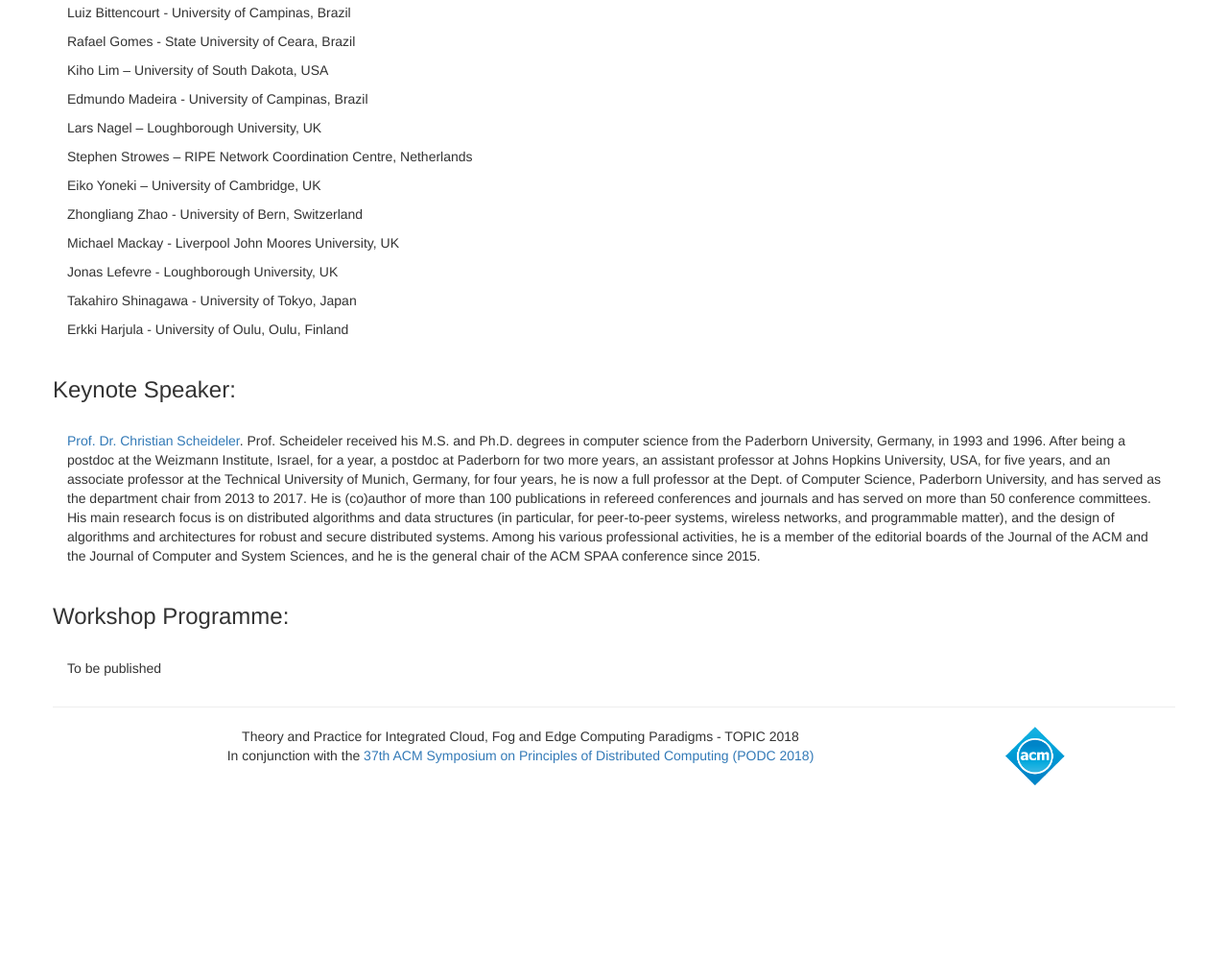
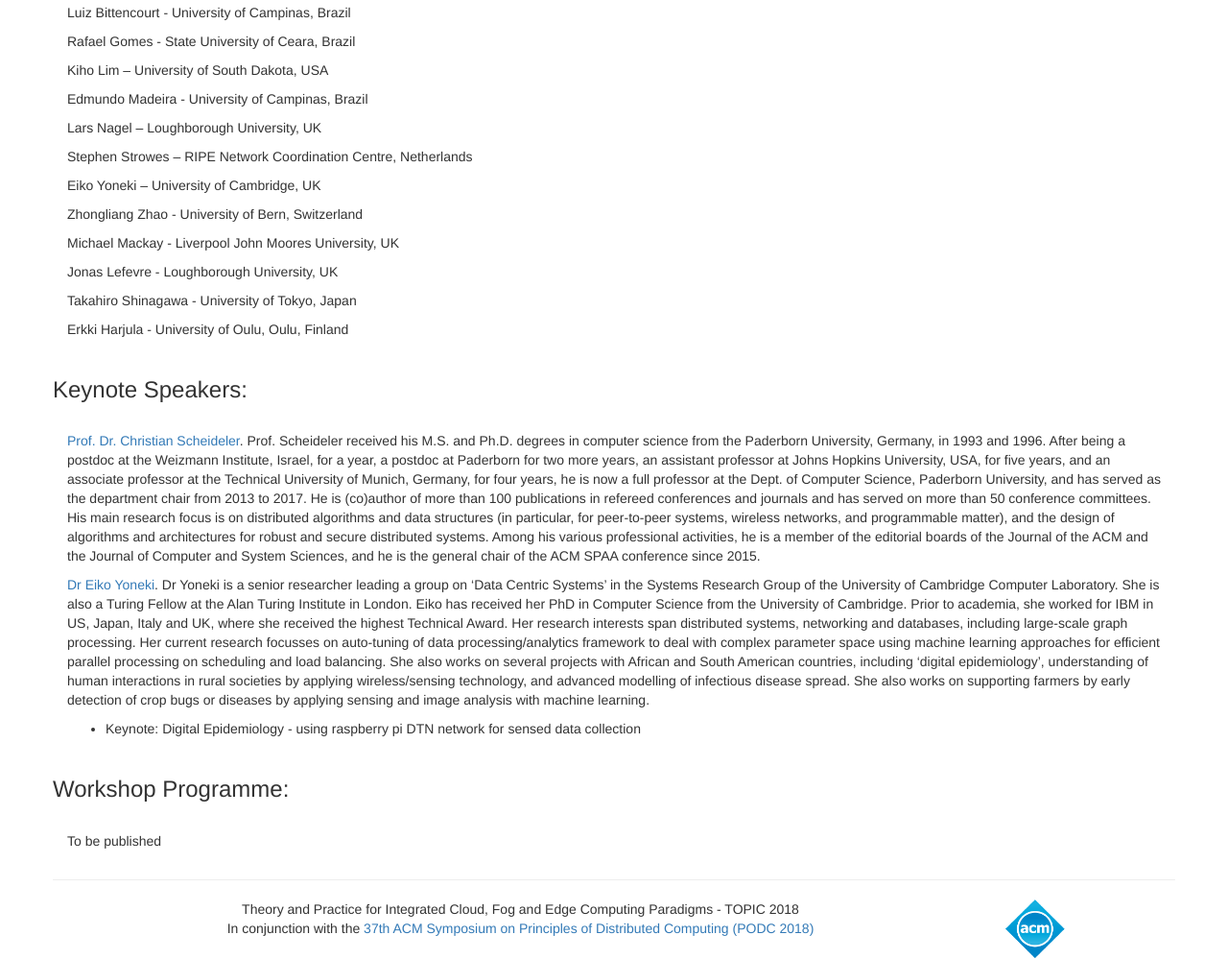
Before and after one commit to SynNetSys/topic2018, a plain HTML site: page index.html in a window 1280 px wide. Shown: the part 1964-2963 px from the top of the page at 96% size. Before the commit the page ends 2783 px from the top, so only its background shows below. Drawn offline with nearby package versions, Linux system fonts and the light colour scheme.

Commit message:
added 2nd keynote speaker

```diff
--- a/index.html
+++ b/index.html
@@ -183,9 +183,14 @@ We invite <strong>regular papers</strong> written in English that have not been
 
 	<!--WORKSHOP SCHEDULE -->
 	<div class="row" id="schedule">
-		<h3>Keynote Speaker: </h3>
+		<h3>Keynote Speakers: </h3>
         <div class="col-md-12">
                 <p> <a href="http://www.uni-paderborn.de/en/person/20792/" target="_blank">Prof. Dr. Christian Scheideler</a>. Prof. Scheideler received his M.S. and Ph.D. degrees in computer science from the Paderborn University, Germany, in 1993 and 1996. After being a postdoc at the Weizmann Institute, Israel, for a year, a postdoc at Paderborn for two more years, an assistant professor at Johns Hopkins University, USA, for five years, and an associate professor at the Technical University of Munich, Germany, for four years, he is now a full professor at the Dept. of Computer Science, Paderborn University, and has served as the department chair from 2013 to 2017. He is (co)author of more than 100 publications in refereed conferences and journals and has served on more than 50 conference committees. His main research focus is on distributed algorithms and data structures (in particular, for peer-to-peer systems, wireless networks, and programmable matter), and the design of algorithms and architectures for robust and secure distributed systems. Among his various professional activities, he is a member of the editorial boards of the Journal of the ACM and the Journal of Computer and System Sciences, and he is the general chair of the ACM SPAA conference since 2015.</p>
+        </div>
+        <div class="col-md-12">
+                <p> <a href="http://www.cl.cam.ac.uk/~ey204" target="_blank">Dr Eiko Yoneki</a>. Dr Yoneki is a senior researcher leading a group on ‘Data Centric Systems’ in the Systems Research Group of the University of Cambridge Computer Laboratory. She is also a Turing Fellow at the Alan Turing Institute in London. Eiko has received her PhD in Computer Science from the University of Cambridge. Prior to academia, she worked for IBM in US, Japan, Italy and UK, where she received the highest Technical Award. Her research interests span distributed systems, networking and databases, including large-scale graph processing. Her current research focusses on auto-tuning of data processing/analytics framework to deal with complex parameter space using machine learning approaches for efficient parallel processing on scheduling and load balancing. She also works on several projects with African and South American countries, including ‘digital epidemiology’, understanding of human interactions in rural societies by applying wireless/sensing technology, and advanced modelling of infectious disease spread. She also works on supporting farmers by early detection of crop bugs or diseases by applying sensing and image analysis with machine learning.
+                <ul><li>Keynote: Digital Epidemiology - using raspberry pi DTN network for sensed data collection</li></ul>
+                </p>
         </div>
 	 </div>
 
```
